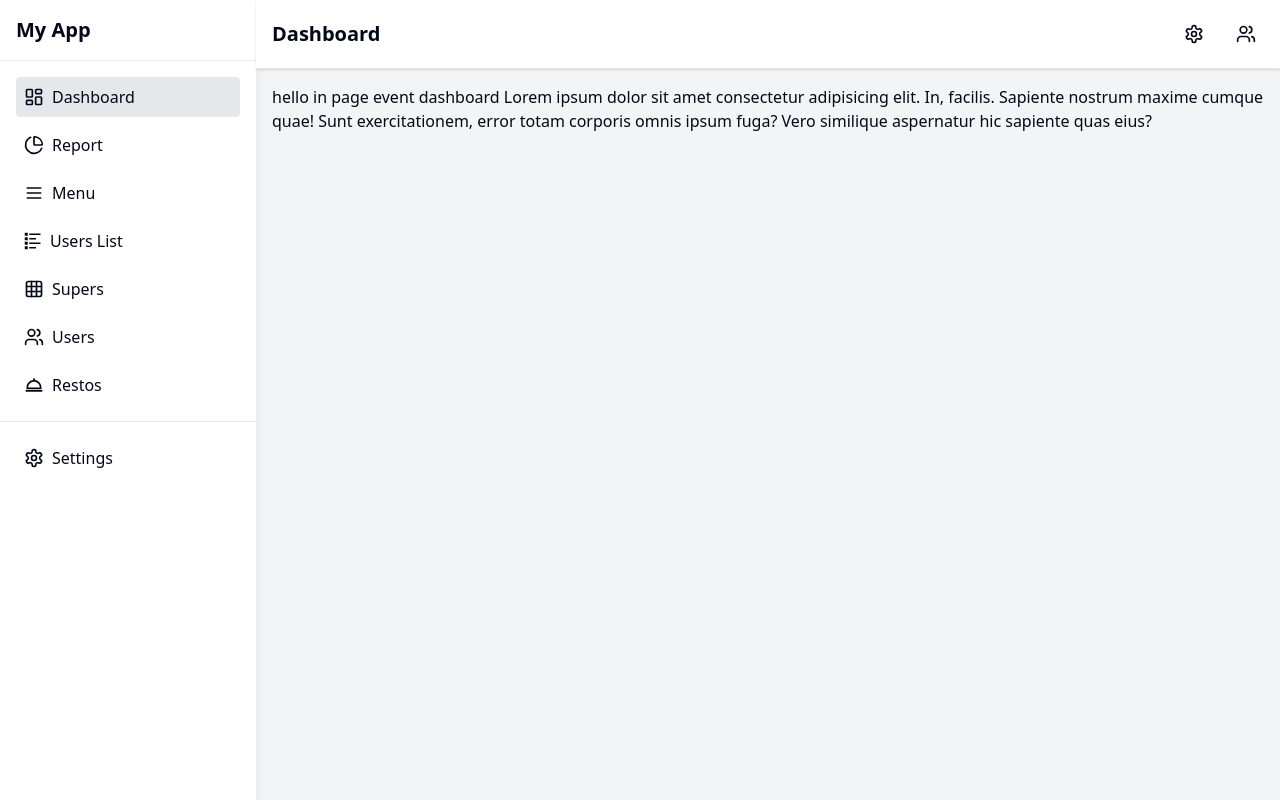
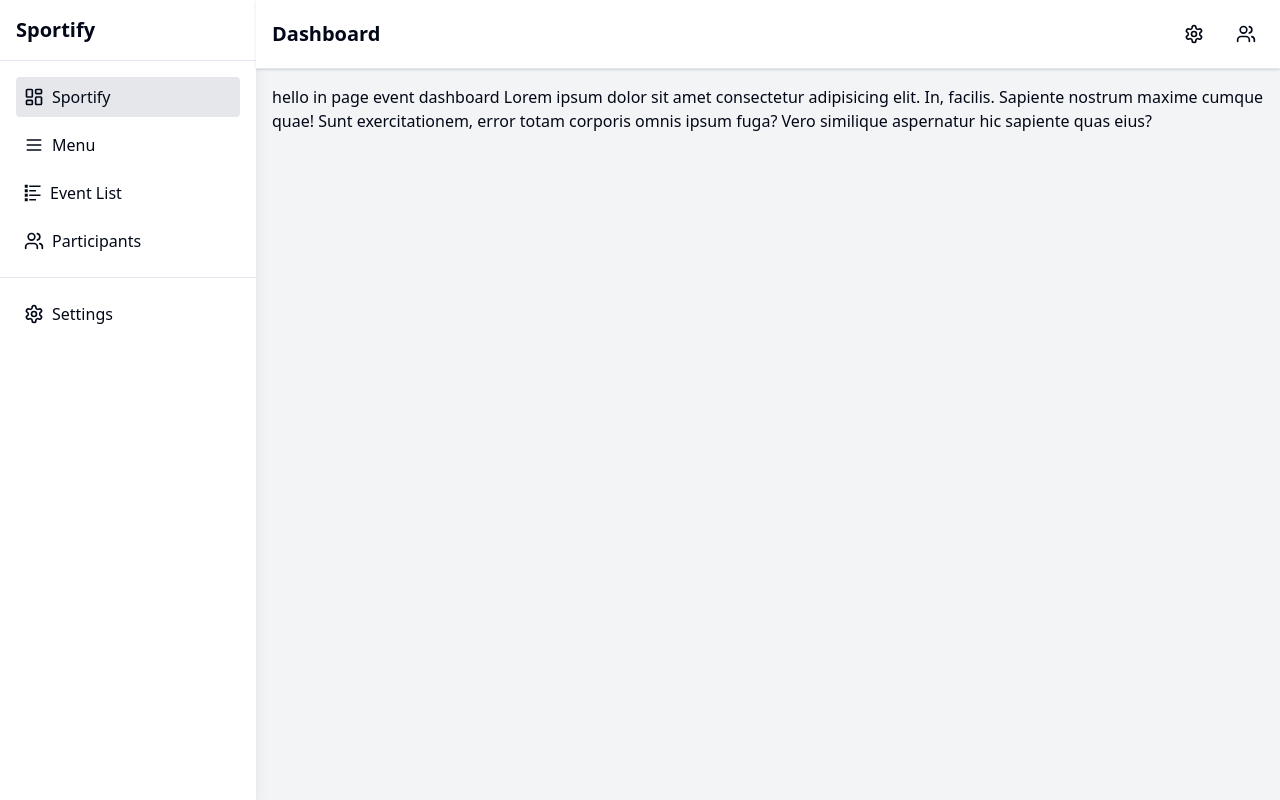
Before and after one commit to erbaiy/Sportify_Front, a React (Vite) app: page / in a window 1280 px wide. Built offline with nearby package versions, Linux system fonts and the light colour scheme; no server answers; sample sign-in values are in the browser's storage.

Commit message:
Clean up sidebar navigation
- Removed unused links and organized related items.
- Improved styling for a cleaner, more modern look.

```diff
--- a/src/layouts/layout.jsx
+++ b/src/layouts/layout.jsx
@@ -8,6 +8,7 @@
 import { LayoutDashboard, Settings, Users, Grid, Menu, PieChart } from "lucide-react";
 import { GrSort } from "react-icons/gr";
 import { Outlet } from "react-router-dom"; // Import Outlet for nested routes
+import Participants from './../pages/Dashboard/registration/participants';
 
 
 export default function Layout({ children }) {
@@ -22,7 +23,8 @@
       {/* Sidebar */}
       <aside className="w-64 bg-white shadow-lg">
         <div className="p-4 border-b">
-          <h2 className="text-xl font-bold">My App</h2>
+          <h2 className="text-xl font-bold">Sportify</h2>
+
         </div>
         <nav className="p-4">
           <ul className="space-y-2">
@@ -35,10 +37,10 @@
                 onClick={() => handleItemClick("Dashboard")}
               >
                 <LayoutDashboard size={20} />
-                <span>Dashboard</span>
+                <span>Sportify</span>
               </Link>
             </li>
-            <li>
+            {/* <li>
               <Link
                 className={`flex items-center space-x-2 p-2 rounded hover:bg-gray-200 ${
                   selectedItem === "Report" ? "bg-gray-200" : ""
@@ -49,7 +51,7 @@
                 <PieChart size={20} />
                 <span>Report</span>
               </Link>
-            </li>
+            </li> */}
             <li>
               <Link
                 className={`flex items-center space-x-2 p-2 rounded hover:bg-gray-200 ${
@@ -67,14 +69,14 @@
                 className={`flex items-center space-x-2 p-2 rounded hover:bg-gray-200 ${
                   selectedItem === "Users List" ? "bg-gray-200" : ""
                 }`}
-                to="/user-list"
+                to="/event"
                 onClick={() => handleItemClick("Users List")}
               >
                 <GrSort size={18} />
-                <span>Users List</span>
+                <span>Event List</span>
               </Link>
             </li>
-            <li>
+            {/* <li>
               <Link
                 className={`flex items-center space-x-2 p-2 rounded hover:bg-gray-200 ${
                   selectedItem === "Supers" ? "bg-gray-200" : ""
@@ -85,31 +87,20 @@
                 <Grid size={20} />
                 <span>Supers</span>
               </Link>
-            </li>
+            </li> */}
             <li>
               <Link
                 className={`flex items-center space-x-2 p-2 rounded hover:bg-gray-200 ${
                   selectedItem === "Users" ? "bg-gray-200" : ""
                 }`}
-                to="/users"
+                to="/participants"
                 onClick={() => handleItemClick("Users")}
               >
                 <Users size={20} />
-                <span>Users</span>
+                <span>Participants</span>
               </Link>
             </li>
-            <li>
-              <Link
-                className={`flex items-center space-x-2 p-2 rounded hover:bg-gray-200 ${
-                  selectedItem === "Restos" ? "bg-gray-200" : ""
-                }`}
-                to="/restos"
-                onClick={() => handleItemClick("Restos")}
-              >
-                <BiDish size={20} />
-                <span>Restos</span>
-              </Link>
-            </li>
+
           </ul>
         </nav>
         <div className="p-4 border-t">
```
Also changed, not shown: src/assets/static-removebg-preview.png (added).
